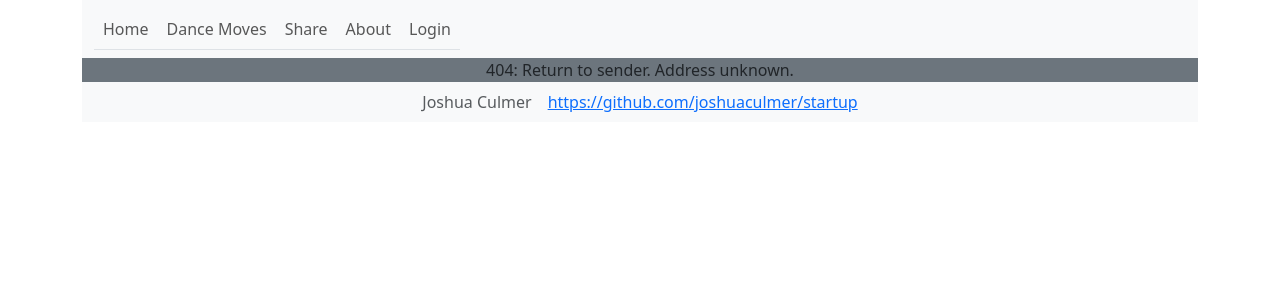
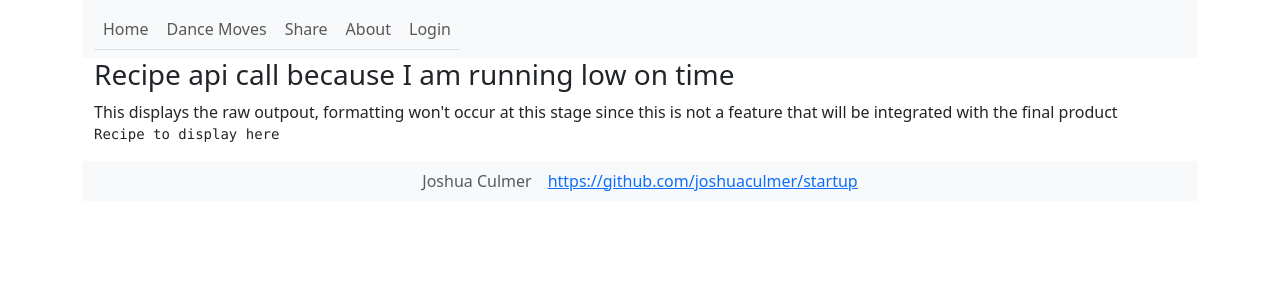
Before and after one commit to joshuaculmer/startup, a React (Vite) app: page /Recipes in a window 1280 px wide. Before the commit this address had no page. Shown: the top 300 px of the page. Built offline with nearby package versions, Linux system fonts and the light colour scheme; no server answers.

Commit message:
Stubbed recipe API call

```diff
--- a/src/app.jsx
+++ b/src/app.jsx
@@ -6,6 +6,7 @@ import { Login } from './login/login';
 import { MyMoves } from './myMoves/myMoves';
 import { Register } from './register/register';
 import { Share } from './share/share';
+import { Recipe } from './recipePlugin/recipe';
 import { Welcome } from './welcome/welcome'
 import { AuthState } from './login/authState';
 import 'bootstrap/dist/css/bootstrap.min.css';
@@ -43,6 +44,8 @@ function App() {
                                 <NavLink className='nav-link' to=''>Home</NavLink>
                                 <NavLink className='nav-link' to='DanceMoves'>Dance Moves</NavLink>
                                 {authState === AuthState.Authenticated && (
+                                    <NavLink className='nav-link' to='Recipes'>Recipes</NavLink>)}
+                                {authState === AuthState.Authenticated && (
                                     <NavLink className='nav-link' to='MyMoves'>My Moves</NavLink>)}
                                 {authState === AuthState.Authenticated && (
                                     <NavLink className='nav-link' to='ComboCalculator'>Combo Calculator</NavLink>)}
@@ -75,6 +78,7 @@ function App() {
                             setUserName(userName);
                         }}
                     />} />
+                    <Route path='/Recipes' element={<Recipe />} />
                     <Route path='*' element={<NotFound />} />
 
                 </Routes>
--- /dev/null
+++ b/src/recipePlugin/recipe.jsx
@@ -0,0 +1,33 @@
+import React from "react";
+
+export function Recipe() {
+
+    const url = "https://www.themealdb.com/api/json/v1/1/random.php";
+    fetch(url)
+        .then((x) => x.json())
+        .then((response) => {
+            document.querySelector("pre").textContent = JSON.stringify(
+                response,
+                null,
+                "  "
+            );
+        });
+
+    return (
+        <main>
+            <div class="container">
+                <section>
+                    <h3>Recipe api call because I am running low on time</h3>
+                </section>
+
+                This displays the raw outpout, formatting won't occur at this stage since this is not a feature
+                that will be integrated with the final product
+                <pre>
+                    Recipe to display here
+                </pre>
+
+            </div>
+
+        </main>
+    )
+}
```
